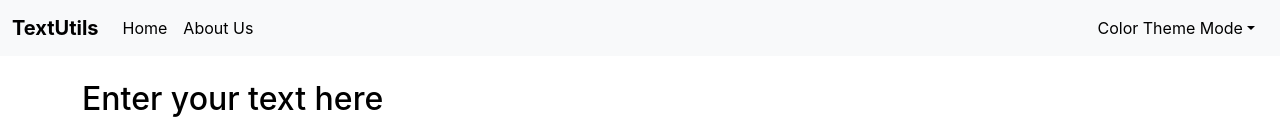
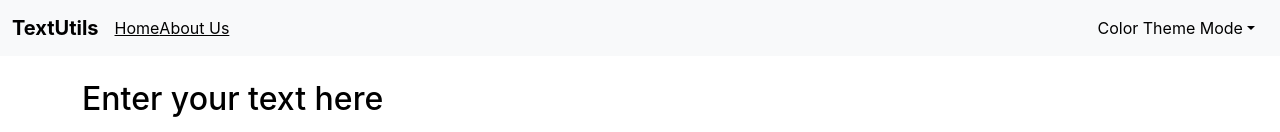
Before and after one commit to BE-Nishi/textutils, a React (Create React App) app: page / in a window 1280 px wide. Shown: the top 132 px of the page. Built offline with nearby package versions, Linux system fonts and the light colour scheme.

Commit message:
Update Navbar.js

```diff
--- a/src/Component/Navbar.js
+++ b/src/Component/Navbar.js
@@ -1,5 +1,4 @@
 import React from "react";
-import { Link } from "react-router-dom";
 
 
 export default function Navbar(props) {
@@ -9,7 +8,7 @@ export default function Navbar(props) {
     <>
       <nav className={`navbar navbar-expand-lg navbar-${props.mode} bg-${props.mode}`}>
         <div className="container-fluid">
-          <a className={`navbar-brand fw-bolder text-${props.mode==='light'?'black':'white'}`} href="">
+          <a className={`navbar-brand fw-bolder text-${props.mode==='light'?'black':'white'}`} href="/">
             {props.title}
           </a>
           <button
@@ -26,12 +25,12 @@ export default function Navbar(props) {
           <div className="collapse navbar-collapse" id="navbarSupportedContent">
             <ul className="navbar-nav me-auto mb-2 mb-lg-0">
               <li className="nav-item">
-                <a className={`nav-link active text-${props.mode==='light'?'black':'white'}`} aria-current="page" href="">
+                <a className={`nav-a active text-${props.mode==='light'?'black':'white'}`} aria-current="page" href="/">
                   Home
                 </a>
               </li>
               <li className="nav-item">
-                <a className={`nav-link text-${props.mode==='light'?'black':'white'}`} href="">
+                <a className={`nav-a text-${props.mode==='light'?'black':'white'}`} href="/about">
                  About Us
                 </a>
               </li>
```
